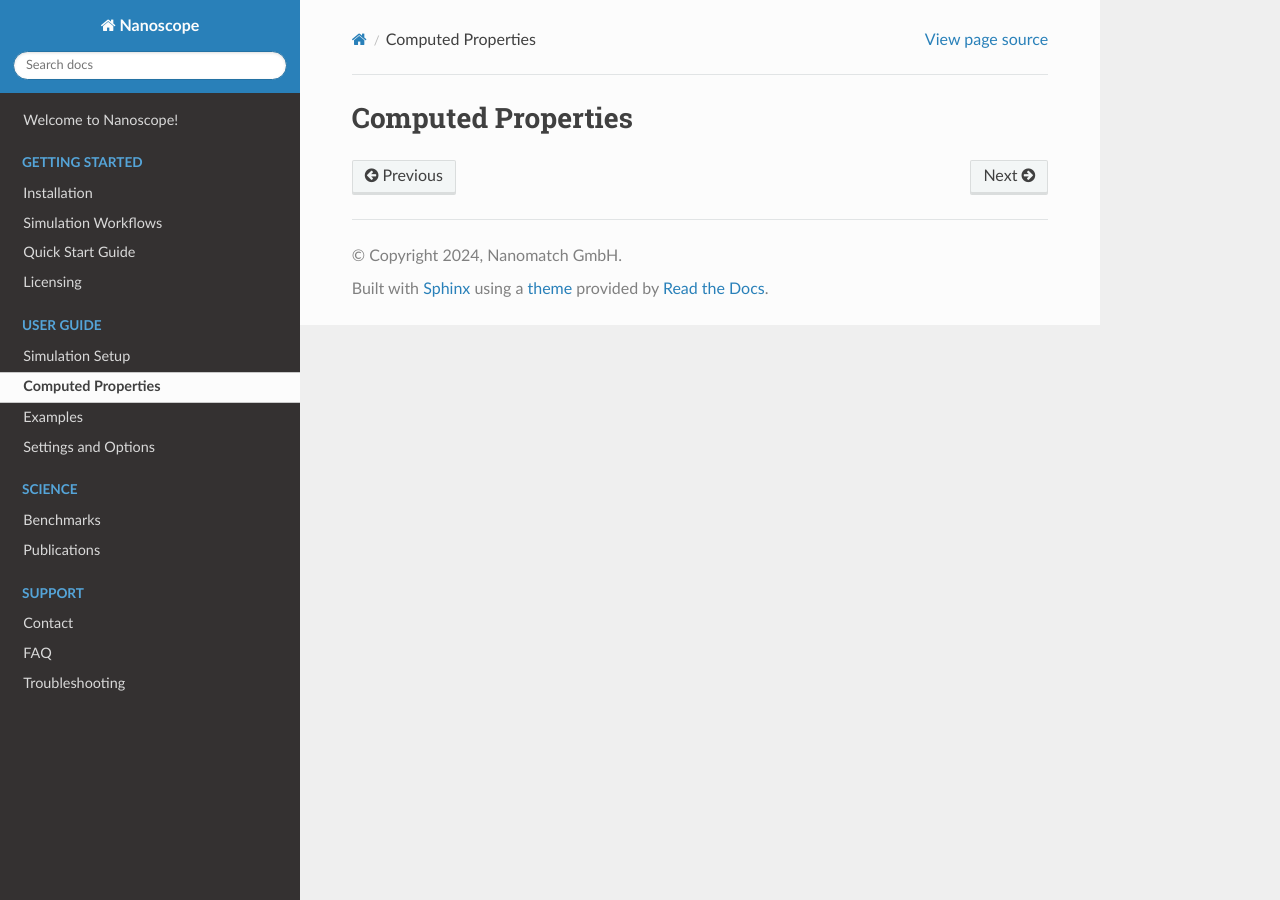
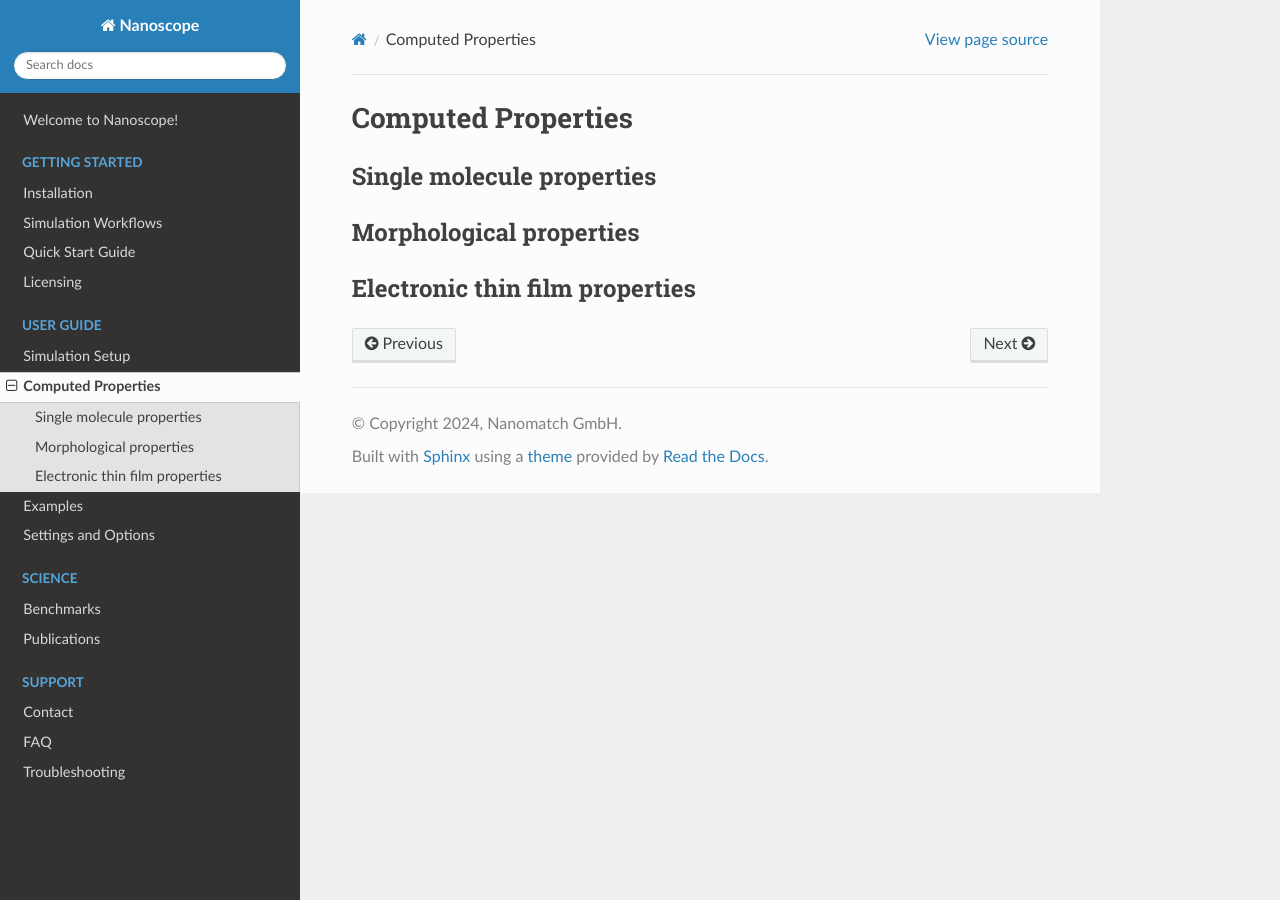
Before and after one commit to NanomatchGmbH/nanoscope-docs, a Sphinx documentation site: the page built from docs/source/user_guide/computed_properties.rst, in a window 1280 px wide. Built offline with Sphinx 7.4.7 and the Read the Docs theme 3.1.0, drawn with Linux system fonts in a browser that asks for light colours.

Commit message:
Structure of document

```diff
--- a/docs/source/user_guide/computed_properties.rst
+++ b/docs/source/user_guide/computed_properties.rst
@@ -2,3 +2,14 @@
 
 Computed Properties
 ===================
+
+Single molecule properties
+---------------------------
+
+
+Morphological properties
+-------------------------
+
+
+Electronic thin film properties
+--------------------------------
```
